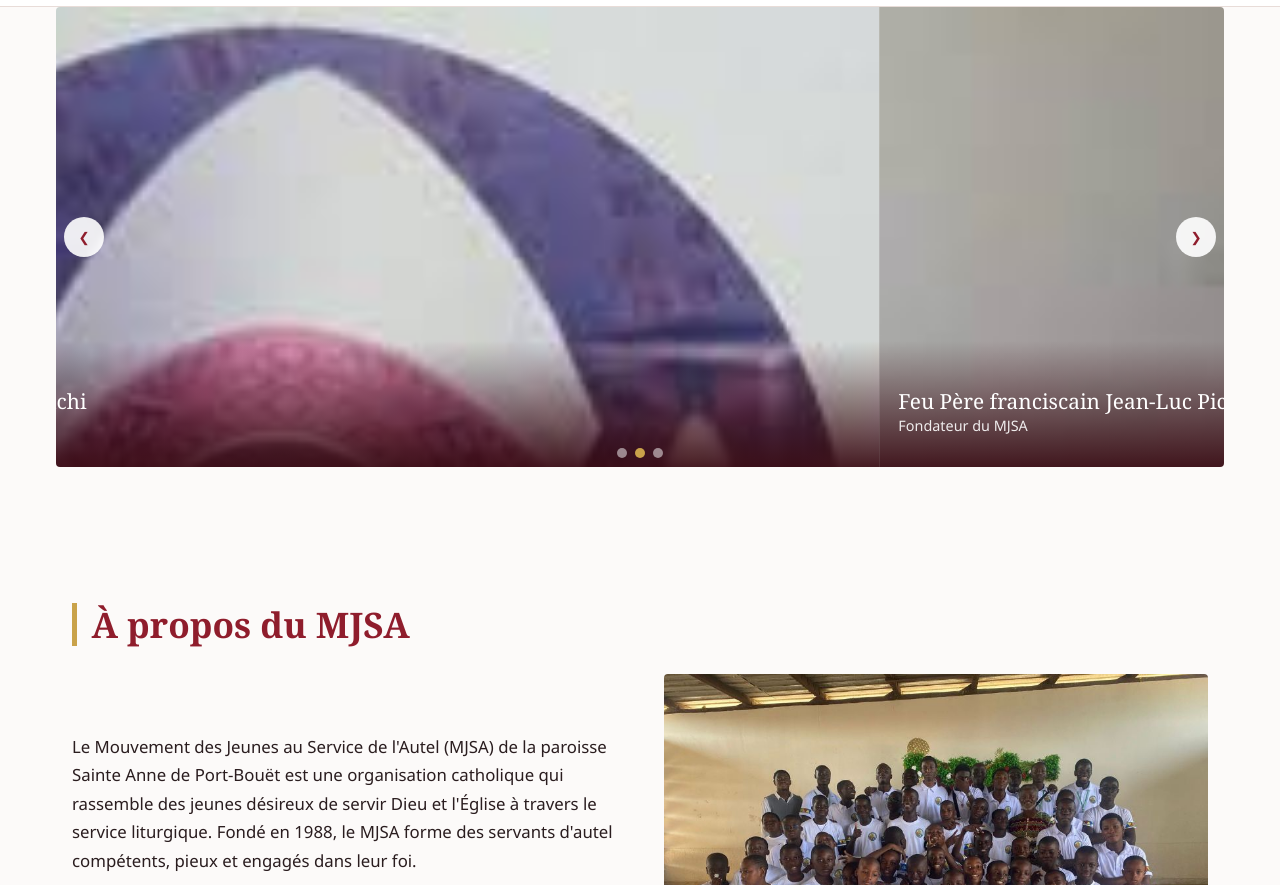
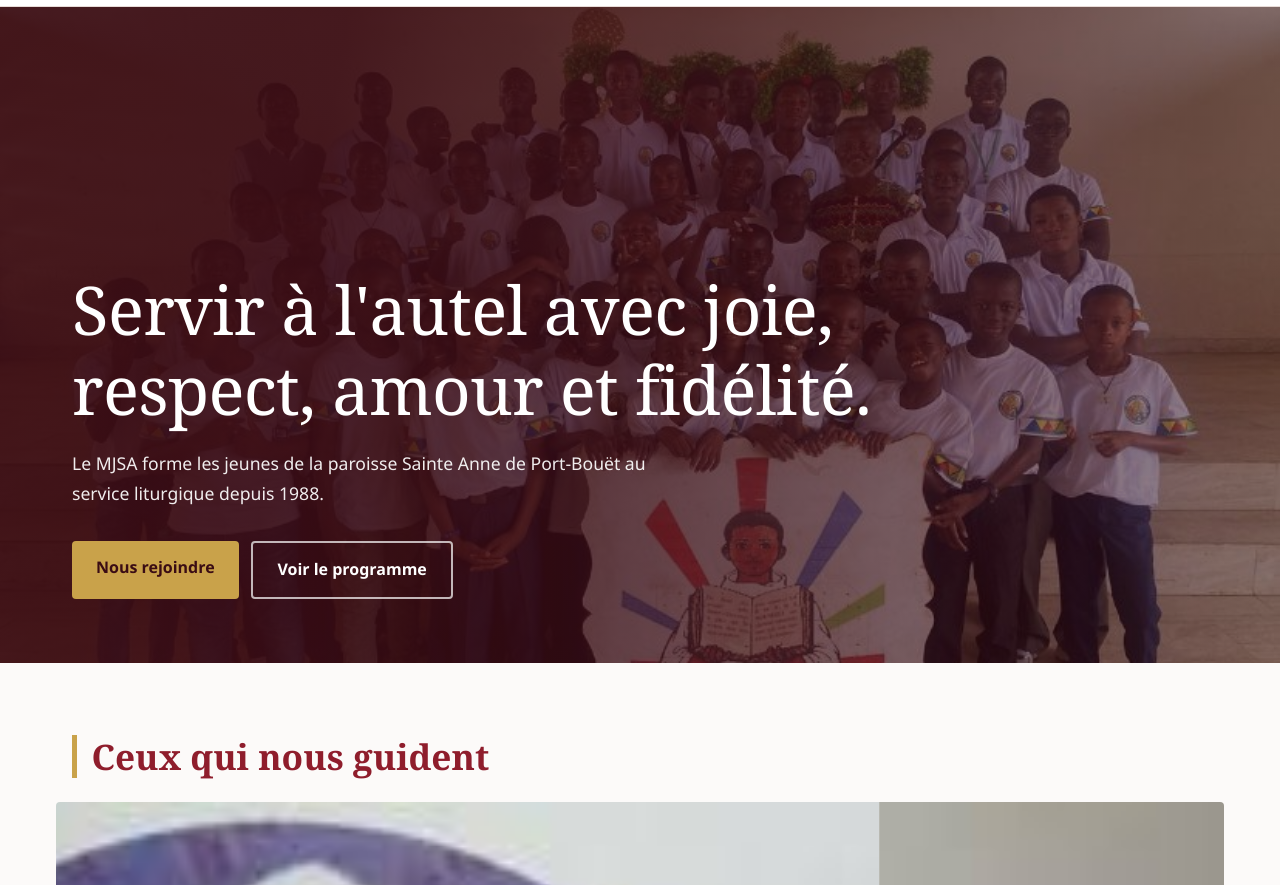
Before and after one commit to Arnold04127/MJSA-Ste-Anne, a plain HTML site: page index.html in a window 1280 px wide. Shown: the part 67-952 px from the top of the page. Drawn offline with Linux system fonts and the light colour scheme.

Commit message:
Update index.html

```diff
--- a/index.html
+++ b/index.html
@@ -10,6 +10,7 @@
 <meta property="og:image" content="logo.jpeg">
 <meta property="og:type" content="website">
 <link rel="icon" href="logo.jpeg">
+<meta name="theme-color" content="#8f1d2c">
 <link rel="stylesheet" href="style.css">
 </head>
 <body>
@@ -37,7 +38,18 @@
 </header>
 
 <main>
-<section id="accueil" class="slider-container" aria-label="Diaporama">
+<section id="accueil" class="hero">
+  <div class="hero-inner">
+    <h1>Servir à l'autel avec joie, respect, amour et fidélité.</h1>
+    <p>Le MJSA forme les jeunes de la paroisse Sainte Anne de Port-Bouët au service liturgique depuis 1988.</p>
+    <div class="hero-actions">
+      <a href="#inscription" class="btn btn-gold">Nous rejoindre</a>
+      <a href="#programmes" class="btn btn-line">Voir le programme</a>
+    </div>
+  </div>
+</section>
+<div class="section" style="padding-bottom:1.5rem"><div class="section-title" style="margin-bottom:0"><h2>Ceux qui nous guident</h2></div></div>
+<section id="fondateurs" class="slider-container" aria-label="Diaporama">
   <div class="slider">
     <div class="slide">
       <img src="akichi.jpeg" alt="Feu Monseigneur Joseph Aka Akichi">
```
